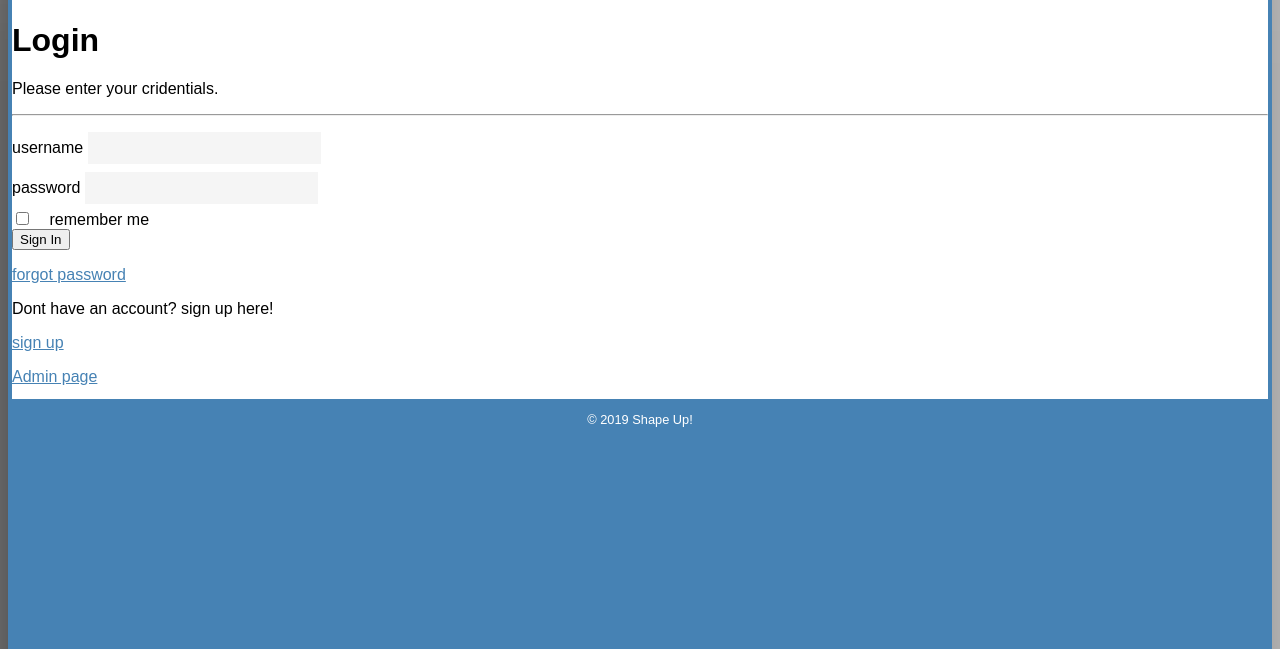
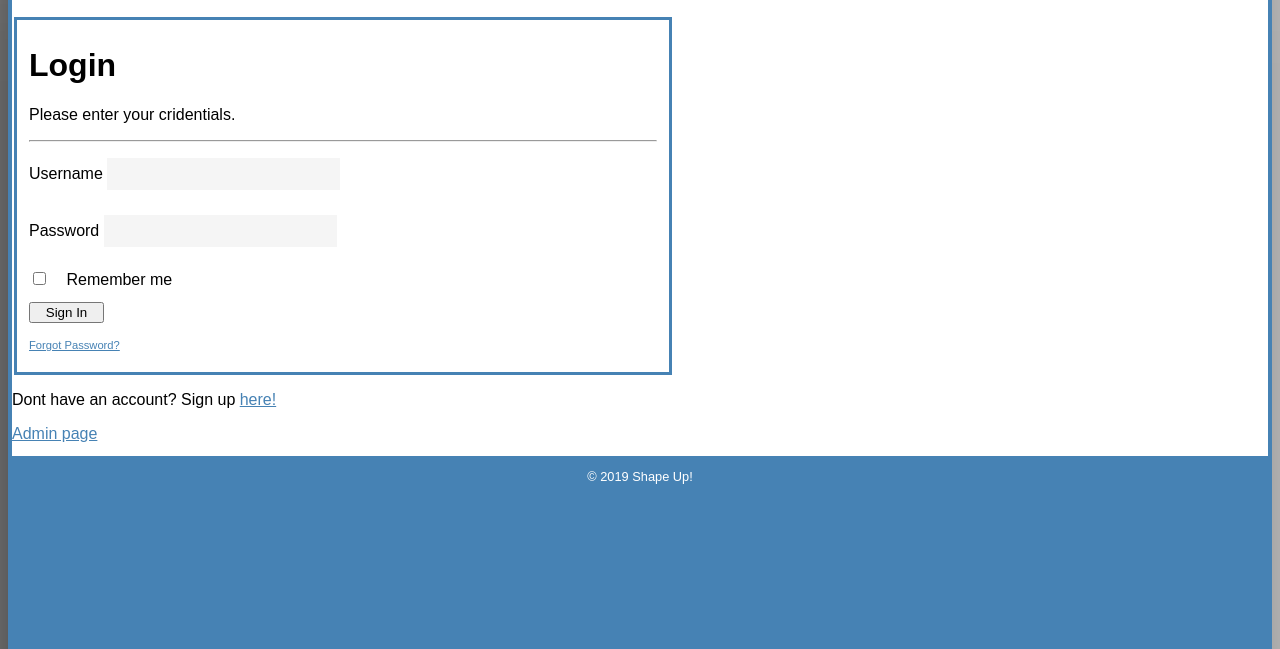
Before and after one commit to charanr0121/online-bookstore, a Flask app: page /login in a window 1280 px wide. Shown: the part 245-894 px from the top of the page. Run offline with Flask 2, Linux system fonts and the light colour scheme; some libraries are stand-ins or nearby versions.

Commit message:
added some css

```diff
--- a/app.py
+++ b/app.py
@@ -30,12 +30,12 @@ bootstrap = Bootstrap(app)
 mysql = MySQL(app)
 
 class LoginForm(FlaskForm):
-   username = StringField('username', validators=[InputRequired(), Length(min=4, max=15)])
-   password = PasswordField('password', validators=[InputRequired(), Length(min=8, max=80)])
-   remember = BooleanField('remember me')
+   username = StringField('Username', validators=[InputRequired(), Length(min=4, max=15)])
+   password = PasswordField('Password', validators=[InputRequired(), Length(min=8, max=80)])
+   remember = BooleanField('Remember me')
 
 class RegisterForm(FlaskForm):
-   email = StringField('email', validators=[InputRequired(), Email(message='Invalid email'), Length(max=50)])
+   email = StringField('E-mail', validators=[InputRequired(), Email(message='Invalid email'), Length(max=50)])
    name = StringField('full name', validators=[InputRequired(), Length(min=1, max=100)])
    username = StringField('username', validators=[InputRequired(), Length(min=4, max=15)])
    phone = StringField('phone number', validators=[InputRequired(), Length(min=7, max=15)])
--- a/static/css/style.css
+++ b/static/css/style.css
@@ -209,3 +209,39 @@ figure {
     text-align: center;
 
 }
+
+/*
+*Login Page CSS
+*/
+
+
+
+
+#frmlogin button {
+    width: 75px;
+}
+
+#frmlogin input{
+    margin-bottom: 1em;
+}
+
+
+fieldset {
+    border: 3px solid #4682b4;
+    width: 50%
+}
+
+#forgot_password  {
+
+    font-size: 70%;
+}
+
+/*
+*Sign Up Page CSS
+*/
+
+
+
+#sign_up {
+    padding-left: 5em;
+}
--- a/templates/login.html
+++ b/templates/login.html
@@ -27,6 +27,7 @@
   </header>
 
     <div class="container">
+      <fieldset>
       <h1>Login</h1>
       <p>Please enter your cridentials.</p>
 
@@ -46,8 +47,6 @@
 
         </form>
 
-        <a href= "forgot_password"><p>forgot password</p></a>
-
       <!-- <label for="email"><b>Email</b></label>
       <input type="text" placeholder="Enter Email" name="email" required>
 
@@ -58,12 +57,16 @@
         <input type="checkbox" checked="checked" name="remember" style="margin-bottom:15px"> Remember me
       </label> -->
 
+      <a id="forgot_password" href= "forgot_password"><p>Forgot Password?</p></a>
+    </fieldset>
+    </div>
+
 
 
     </div>
     <div id= "signup">
-        <p>Dont have an account? sign up here!</p>
-        <a href= "signup"><p>sign up</p></a>
+        <p>Dont have an account? Sign up
+        <a href= "signup">here!</a> </p>
 
 
         <a href="admin">Admin page</a>
--- a/templates/signup.html
+++ b/templates/signup.html
@@ -28,7 +28,7 @@
 
 
 
-    <div class="container">
+    <div  id="sign_up" class="container">
       <h1>Sign Up</h1>
       <p>Please fill in this form to create an account.</p>
       <hr>
```
